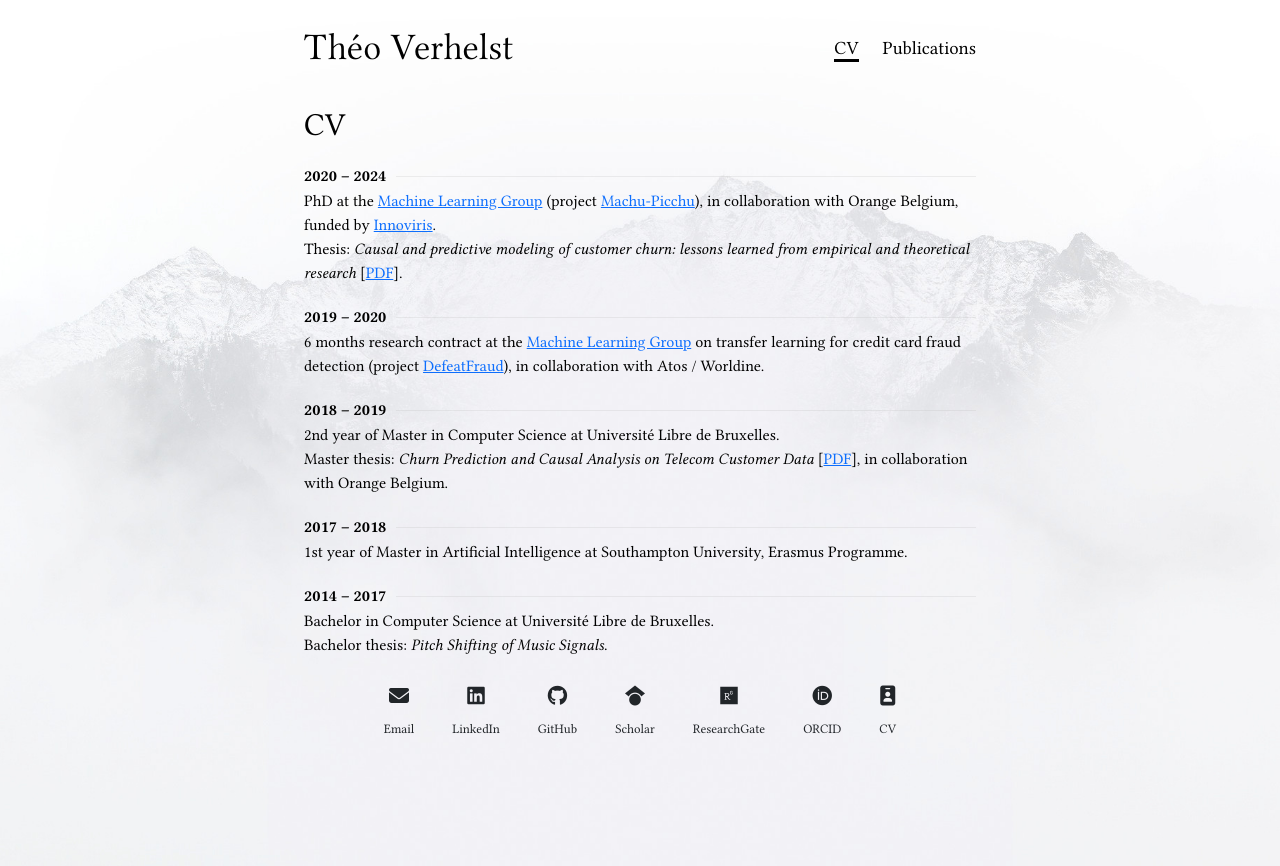
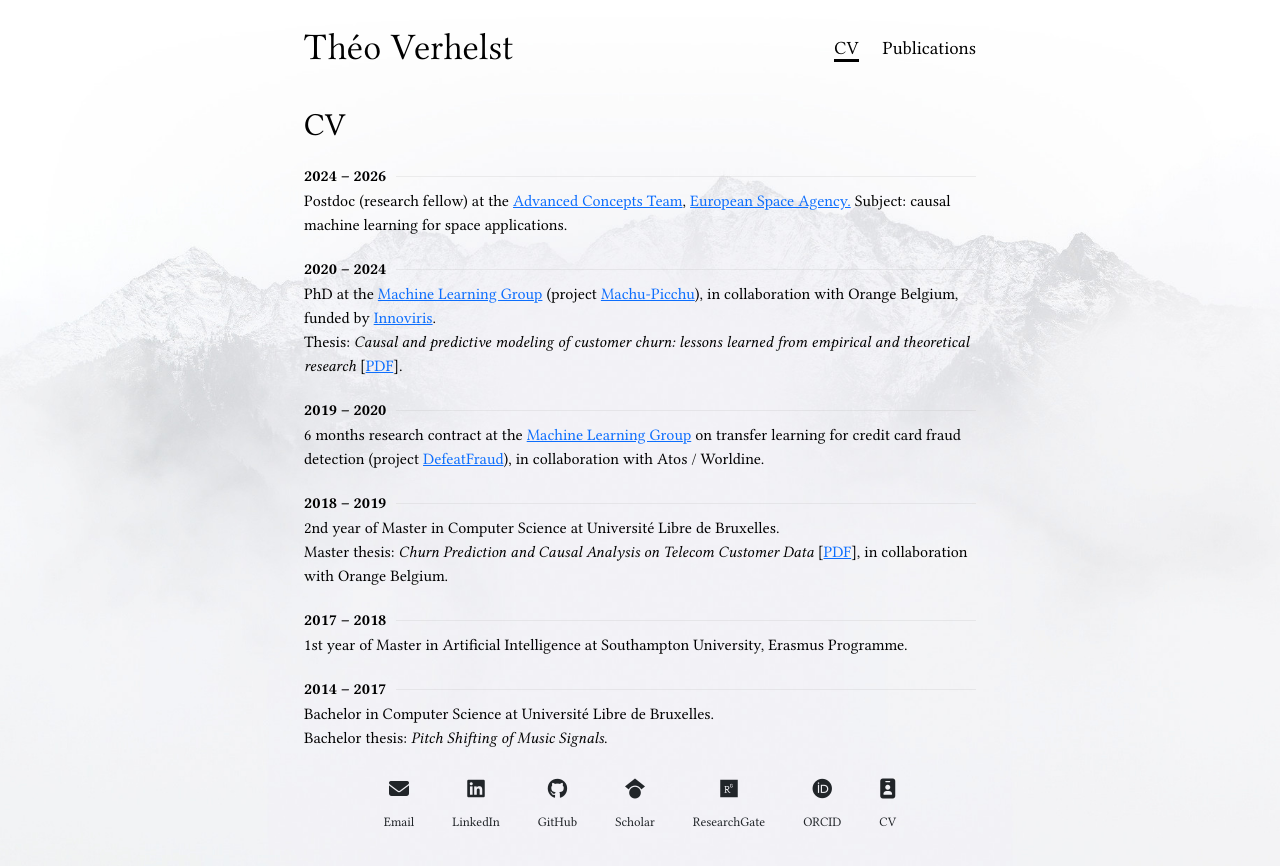
Before and after one commit to TheoVerhelst/theoverhelst.com, a Jekyll site: the page built from cv.html, in a window 1280 px wide. Shown: the top 866 px of the page. Built offline with Jekyll 4.4.1, drawn with Linux system fonts in a browser that asks for light colours; nearby versions of some CDN libraries; some web fonts are replaced.

Commit message:
Add postdoc at the ACT ESA

```diff
--- a/cv.html
+++ b/cv.html
@@ -6,6 +6,10 @@ permalink: /cv/
 
 <h2>CV</h2>
 <dl id="cv-list">
+  <dt><span class="cv-title">2024 &ndash; 2026</span><span class="cv-rule"><hr /></span></dt>
+  <dd>Postdoc (research fellow) at the <a href="https://www.esa.int/gsp/ACT/">Advanced Concepts Team</a>, <a href="https://www.esa.int/">European Space Agency.</a>
+    Subject: causal machine learning for space applications.
+  </dd>
   <dt><span class="cv-title">2020 &ndash; 2024</span><span class="cv-rule"><hr /></span></dt>
   <dd>PhD at the <a href="https://mlg.ulb.ac.be/">Machine Learning Group</a> (project <a href="https://mlg.ulb.ac.be/wordpress/portfolio_page/machu-picchu-machine-learning-for-predictive-and-causal-modelling-of-churn/">Machu-Picchu</a>),
     in collaboration with Orange Belgium, funded by <a href="https://innoviris.brussels/">Innoviris</a>.<br />
--- a/index.html
+++ b/index.html
@@ -5,7 +5,7 @@ title: Home page
 
 <div class="landing">
     <p><img src="assets/images/photo.png" width="200" /></p>
-    <p class="lead"> Researcher in causal machine learning with business applications. Interested in fields such as causal inference, probability, statistics, information theory, and always learning more. </p>
+    <p class="lead"> Researcher in causal machine learning at the Advanced Concepts Team, European Space Agency. Interested in fields such as causal inference, probability, statistics, information theory, physics, and always learning more. </p>
     <div class="social-links">
     </div>
 </div>
```
